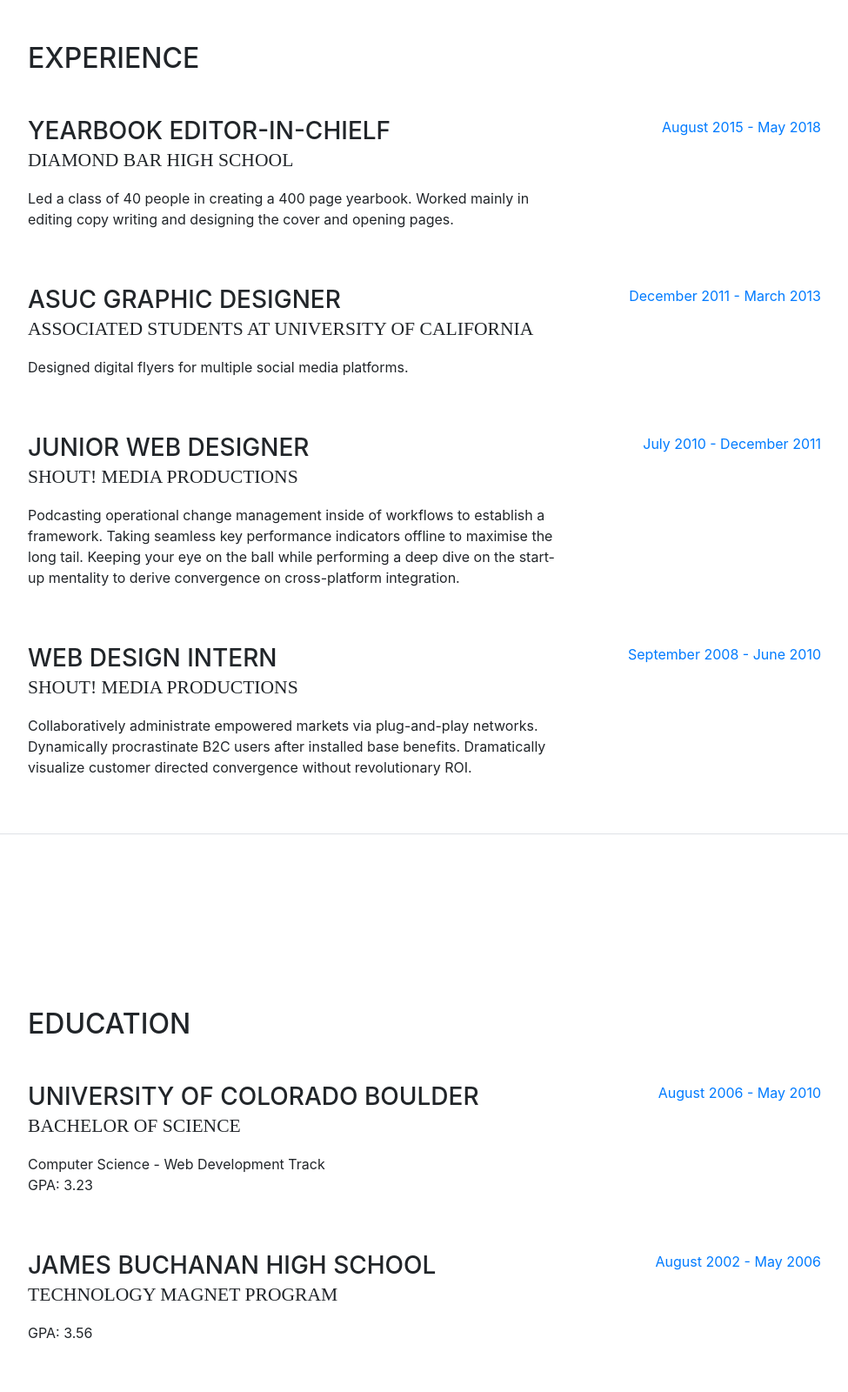
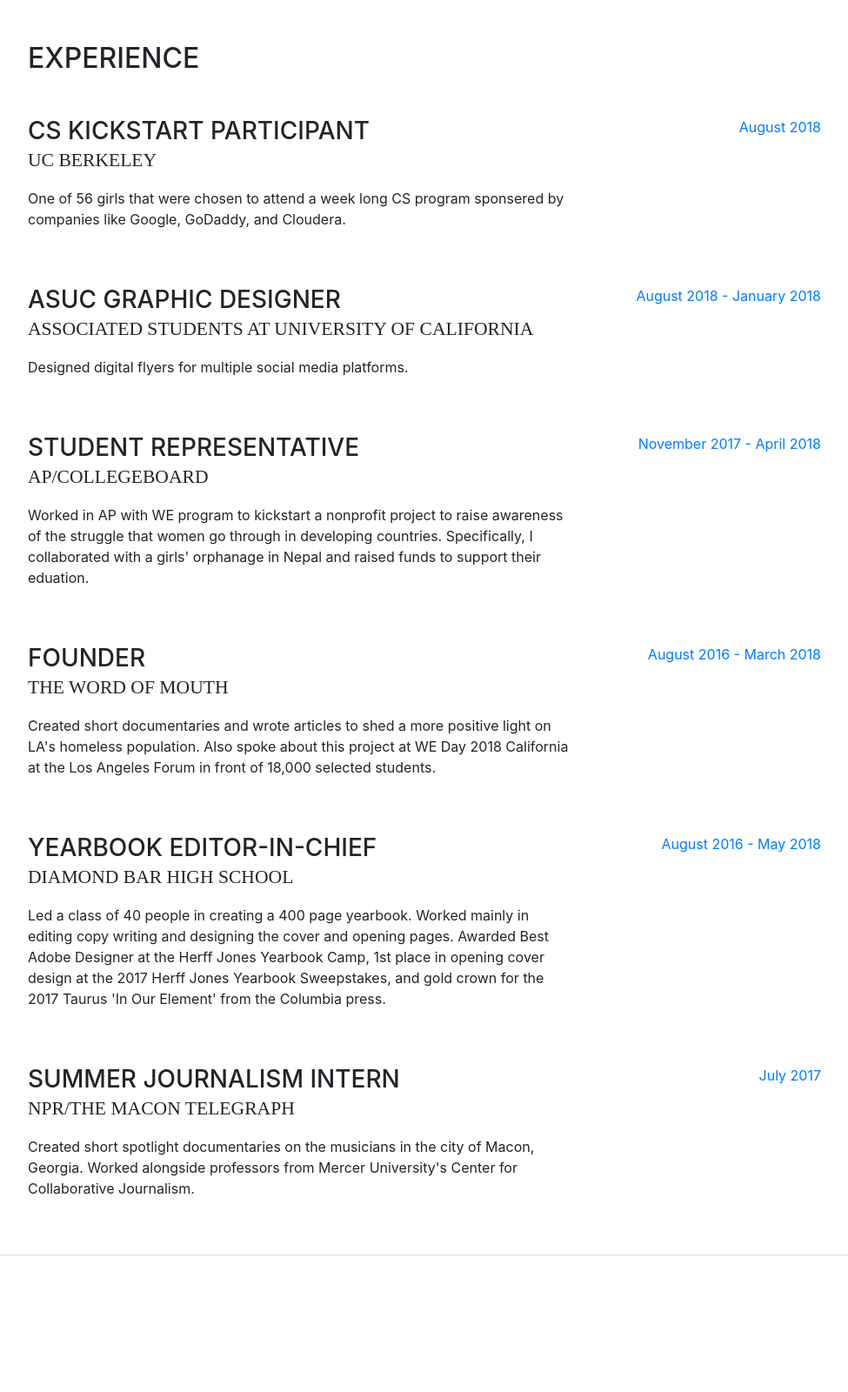
Before and after one commit to kimjosephine/kimjosephine.github.io, a website with bundled scripts: page index.html in a window 1280 px wide. Shown: the part 800-2400 px from the top of the page at 87% size, without its empty margins (288-1263 px from the left). Built offline with nearby package versions, Linux system fonts and the light colour scheme; a web font is replaced by a local one.

```diff
--- a/index.html
+++ b/index.html
@@ -71,7 +71,7 @@
           <div class="subheading mb-5">2400 Durant Ave., Priestly #806 · Berkeley, CA 94720 · (909) 696-5525 ·
             <a href="mailto:kimjosephine@berkeley.edu">kimjosephine@berkeley.edu</a>
           </div>
-          <p class="mb-5">I am an intended Business Administration major at the Haas School of Business at UC Berkeley. I'm interested in the fileds of graphic marketing and consulting.</p>
+          <p class="mb-5">I am an intended Business Administration major at the Haas School of Business and intended Computer Science minor at the College of Letters & Science at UC Berkeley. I'm interested in the fields of graphic marketing and consulting.</p>
           <ul class="list-inline list-social-icons mb-0">
             <li class="list-inline-item">
               <a href="#">
@@ -115,12 +115,12 @@
 
           <div class="resume-item d-flex flex-column flex-md-row mb-5">
             <div class="resume-content mr-auto">
-              <h3 class="mb-0">Yearbook Editor-in-Chielf</h3>
-              <div class="subheading mb-3">Diamond Bar High School</div>
-              <p>Led a class of 40 people in creating a 400 page yearbook. Worked mainly in editing copy writing and designing the cover and opening pages.</p>
+              <h3 class="mb-0">CS Kickstart Participant</h3>
+              <div class="subheading mb-3">UC Berkeley</div>
+              <p>One of 56 girls that were chosen to attend a week long CS program sponsered by companies like Google, GoDaddy, and Cloudera.</p>
             </div>
             <div class="resume-date text-md-right">
-              <span class="text-primary">August 2015 - May 2018</span>
+              <span class="text-primary">August 2018</span>
             </div>
           </div>
 
@@ -131,29 +131,51 @@
               <p>Designed digital flyers for multiple social media platforms.</p>
             </div>
             <div class="resume-date text-md-right">
-              <span class="text-primary">December 2011 - March 2013</span>
+              <span class="text-primary">August 2018 - January 2018</span>
             </div>
           </div>
 
           <div class="resume-item d-flex flex-column flex-md-row mb-5">
             <div class="resume-content mr-auto">
-              <h3 class="mb-0">Junior Web Designer</h3>
-              <div class="subheading mb-3">Shout! Media Productions</div>
-              <p>Podcasting operational change management inside of workflows to establish a framework. Taking seamless key performance indicators offline to maximise the long tail. Keeping your eye on the ball while performing a deep dive on the start-up mentality to derive convergence on cross-platform integration.</p>
+              <h3 class="mb-0">Student Representative</h3>
+              <div class="subheading mb-3">AP/Collegeboard</div>
+              <p>Worked in AP with WE program to kickstart a nonprofit project to raise awareness of the struggle that women go through in developing countries. Specifically, I collaborated with a girls' orphanage in Nepal and raised funds to support their eduation. </p>
             </div>
             <div class="resume-date text-md-right">
-              <span class="text-primary">July 2010 - December 2011</span>
+              <span class="text-primary">November 2017 - April 2018</span>
+            </div>
+          </div>
+
+          <div class="resume-item d-flex flex-column flex-md-row mb-5">
+            <div class="resume-content mr-auto">
+              <h3 class="mb-0">Founder</h3>
+              <div class="subheading mb-3">The Word of Mouth</div>
+              <p>Created short documentaries and wrote articles to shed a more positive light on LA's homeless population. Also spoke about this project at WE Day 2018 California at the Los Angeles Forum in front of 18,000 selected students.</p>
+            </div>
+            <div class="resume-date text-md-right">
+              <span class="text-primary">August 2016 - March 2018</span>
+            </div>
+          </div>
+
+          <div class="resume-item d-flex flex-column flex-md-row mb-5">
+            <div class="resume-content mr-auto">
+              <h3 class="mb-0">Yearbook Editor-in-Chief</h3>
+              <div class="subheading mb-3">Diamond Bar High School</div>
+              <p>Led a class of 40 people in creating a 400 page yearbook. Worked mainly in editing copy writing and designing the cover and opening pages. Awarded Best Adobe Designer at the Herff Jones Yearbook Camp, 1st place in opening cover design at the 2017 Herff Jones Yearbook Sweepstakes, and gold crown for the 2017 Taurus 'In Our Element' from the Columbia press.</p>
+            </div>
+            <div class="resume-date text-md-right">
+              <span class="text-primary">August 2016 - May 2018</span>
             </div>
           </div>
 
           <div class="resume-item d-flex flex-column flex-md-row">
             <div class="resume-content mr-auto">
-              <h3 class="mb-0">Web Design Intern</h3>
-              <div class="subheading mb-3">Shout! Media Productions</div>
-              <p>Collaboratively administrate empowered markets via plug-and-play networks. Dynamically procrastinate B2C users after installed base benefits. Dramatically visualize customer directed convergence without revolutionary ROI.</p>
+              <h3 class="mb-0">Summer Journalism Intern</h3>
+              <div class="subheading mb-3">NPR/The Macon Telegraph</div>
+              <p>Created short spotlight documentaries on the musicians in the city of Macon, Georgia. Worked alongside professors from Mercer University's Center for Collaborative Journalism.</p>
             </div>
             <div class="resume-date text-md-right">
-              <span class="text-primary">September 2008 - June 2010</span>
+              <span class="text-primary">July 2017</span>
             </div>
           </div>
 
@@ -165,26 +187,14 @@
         <div class="my-auto">
           <h2 class="mb-5">Education</h2>
 
-          <div class="resume-item d-flex flex-column flex-md-row mb-5">
-            <div class="resume-content mr-auto">
-              <h3 class="mb-0">University of Colorado Boulder</h3>
-              <div class="subheading mb-3">Bachelor of Science</div>
-              <div>Computer Science - Web Development Track</div>
-              <p>GPA: 3.23</p>
-            </div>
-            <div class="resume-date text-md-right">
-              <span class="text-primary">August 2006 - May 2010</span>
-            </div>
-          </div>
 
           <div class="resume-item d-flex flex-column flex-md-row">
             <div class="resume-content mr-auto">
-              <h3 class="mb-0">James Buchanan High School</h3>
-              <div class="subheading mb-3">Technology Magnet Program</div>
-              <p>GPA: 3.56</p>
+              <h3 class="mb-0">Diamond Bar High School</h3>
+              <div class="subheading mb-3">Class of 2018 Committee</div>
             </div>
             <div class="resume-date text-md-right">
-              <span class="text-primary">August 2002 - May 2006</span>
+              <span class="text-primary">August 2014 - May 2018</span>
             </div>
           </div>
 
@@ -253,8 +263,8 @@
       <section class="resume-section p-3 p-lg-5 d-flex flex-column" id="interests">
         <div class="my-auto">
           <h2 class="mb-5">Interests</h2>
-          <p>Apart from being a web developer, I enjoy most of my time being outdoors. In the winter, I am an avid skiier and novice ice climber. During the warmer months here in Colorado, I enjoy mountain biking, free climbing, and kayaking.</p>
-          <p class="mb-0">When forced indoors, I follow a number of sci-fi and fantasy genre movies and television shows, I am an aspiring chef, and I spend a large amount of my free time exploring the latest technolgy advancements in the front-end web development world.</p>
+          <p>Apart from being an aspiring businesswoman and philanthropist, I enjoy learning how to graphic design through Youtube videos, swimming, and playing the viola.</p>
+          <p class="mb-0">I am also an aspiring filmmaker, and I've currently been spending a large amount of my free time learning Adobe Premiere and FInal Cut Pro X.</p>
         </div>
       </section>
 
@@ -264,31 +274,20 @@
           <ul class="fa-ul mb-0">
             <li>
               <i class="fa-li fa fa-trophy text-warning"></i>
-              Google Analytics Certified Developer</li>
+              We Day 2018 Speaker</li>
             <li>
               <i class="fa-li fa fa-trophy text-warning"></i>
-              Mobile Web Specialist - Google Certification</li>
+              Snapchat Geofilter Designer</li>
             <li>
               <i class="fa-li fa fa-trophy text-warning"></i>
               1<sup>st</sup>
-              Place - University of Colorado Boulder - Emerging Tech Competition 2009</li>
+              Place - Herff Jones Company Writeoff Sweepstakes</li>
             <li>
               <i class="fa-li fa fa-trophy text-warning"></i>
-              1<sup>st</sup>
-              Place - University of Colorado Boulder - Adobe Creative Jam 2008 (UI Design Category)</li>
+              Mercer University CC Journalism Scholar</li>
             <li>
               <i class="fa-li fa fa-trophy text-warning"></i>
-              2<sup>nd</sup>
-              Place - University of Colorado Boulder - Emerging Tech Competition 2008</li>
-            <li>
-            <li>
-              <i class="fa-li fa fa-trophy text-warning"></i>
-              1<sup>st</sup>
-              Place - James Buchanan High School - Hackathon 2006</li>
-            <li>
-              <i class="fa-li fa fa-trophy text-warning"></i>
-              3<sup>rd</sup>
-              Place - James Buchanan High School - Hackathon 2005</li>
+              Walnut Valley Educational Foundation Philanthropy Scholar</li>
           </ul>
         </div>
       </section>
```
